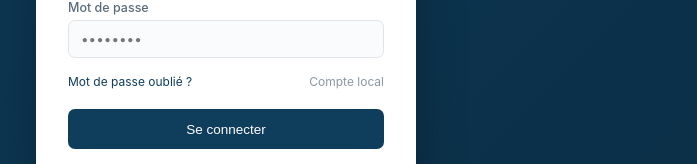
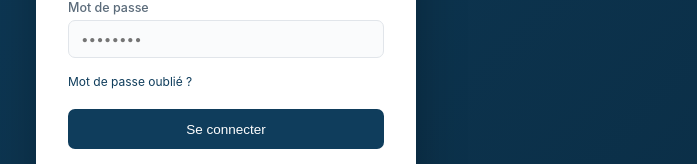
Before and after one commit to RAMTiana/Systeme-de-pointage-et-BI_Front, an Angular app: page /connexion in a window 1280 px wide. Shown: the part 392-556 px from the top of the page, without its empty margins (414-1111 px from the left). Built offline with nearby package versions, Linux system fonts and the light colour scheme; some icons are missing.

Commit message:
modification dans login

```diff
--- a/src/app/features/auth/login/login.component.html
+++ b/src/app/features/auth/login/login.component.html
@@ -21,7 +21,6 @@
 
         <div class="login-links">
           <a (click)="basculerReinitialisation(true)">Mot de passe oublié ?</a>
-          <span style="color: var(--text-soft)">Compte local</span>
         </div>
 
         <button class="btn-primary" type="submit" [disabled]="enCours()">
```
